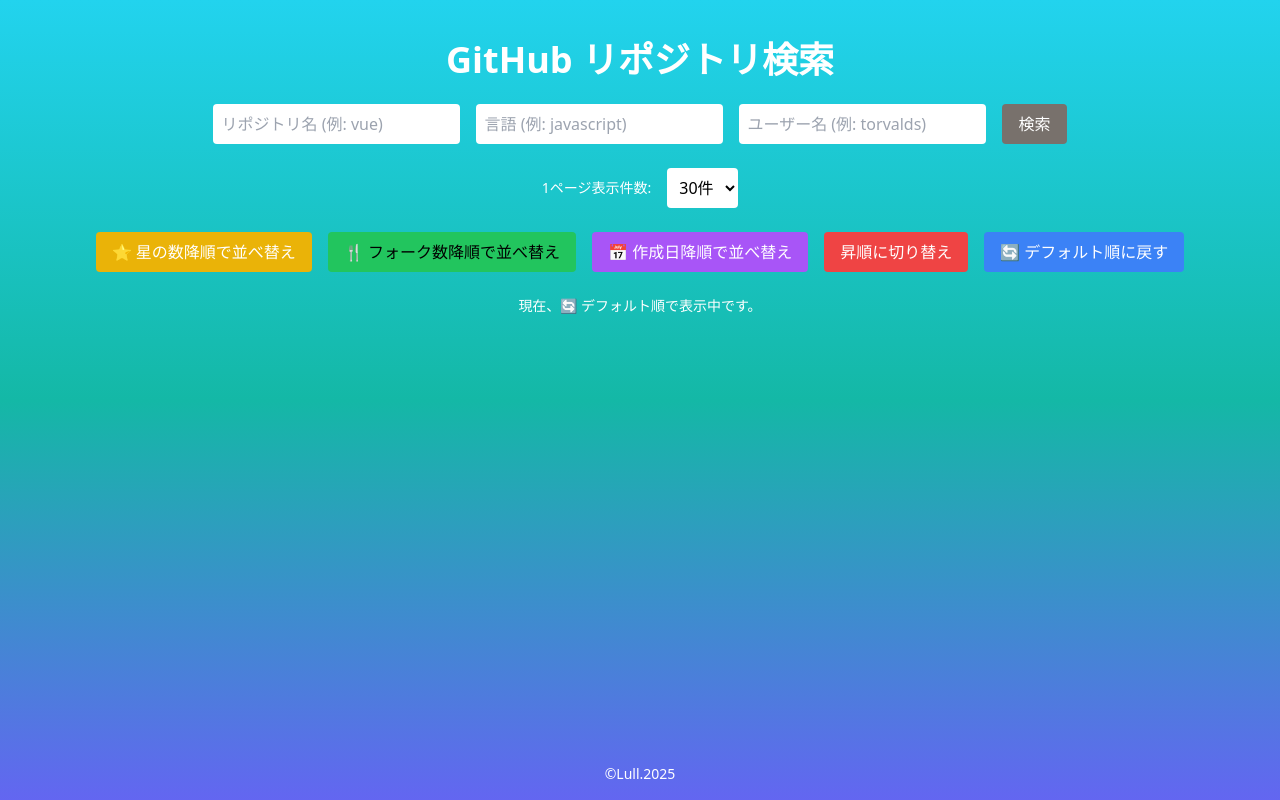
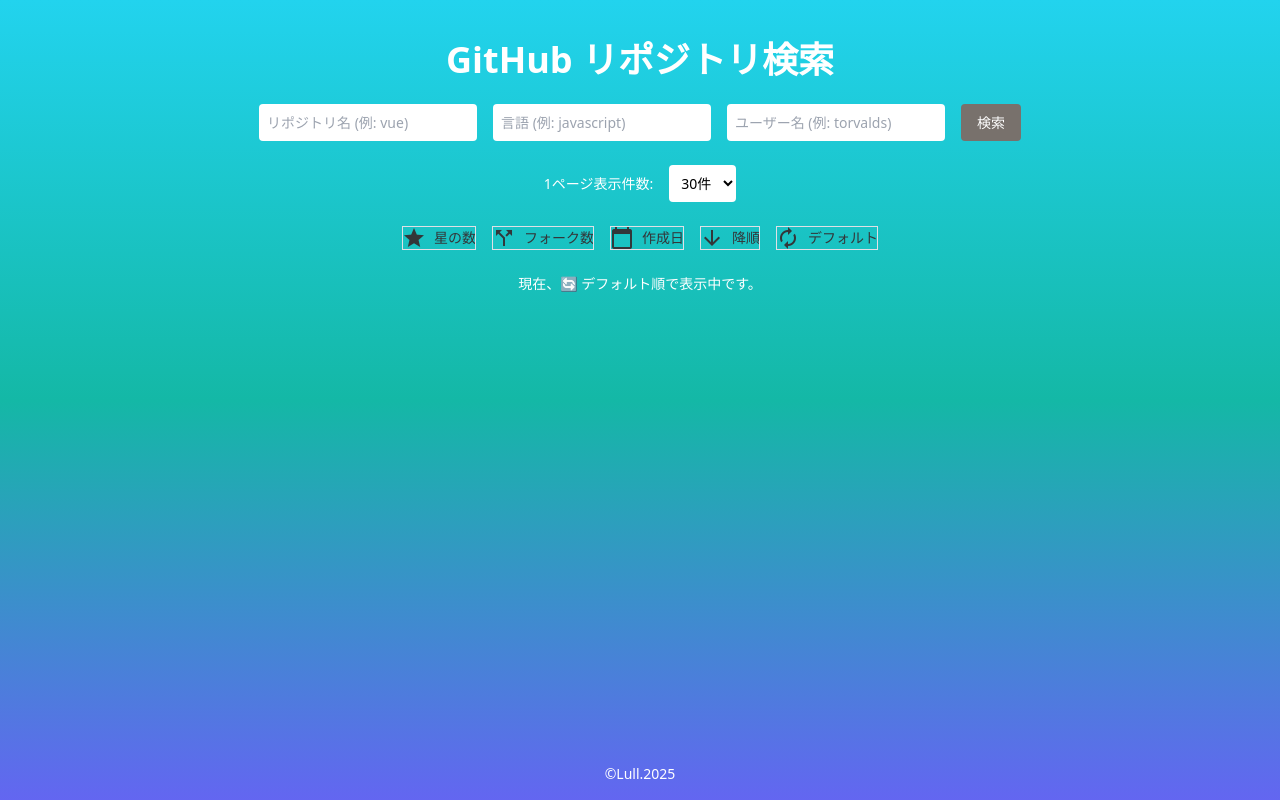
Before and after one commit to nagi0705/github-search-app, a Nuxt app: page / in a window 1280 px wide. Built offline with nearby package versions, Linux system fonts and the light colour scheme.

Commit message:
01231715ソートバー変更

```diff
--- a/nuxt.config.ts
+++ b/nuxt.config.ts
@@ -1,5 +1,16 @@
-// https://nuxt.com/docs/api/configuration/nuxt-config
+// nuxt.config.ts
 export default defineNuxtConfig({
+  modules: ['@nuxtjs/color-mode', '@nuxtjs/color-mode'],
+  app: {
+    head: {
+      link: [
+        {
+          rel: 'stylesheet',
+          href: 'https://fonts.googleapis.com/icon?family=Material+Icons',
+        },
+      ],
+    },
+  },
   compatibilityDate: '2024-11-01',
   devtools: { enabled: true },
   css: ['~/assets/css/tailwind.css', '~/assets/css/custom.css'], // カスタムCSSを追加
@@ -9,4 +20,7 @@
       autoprefixer: {},
     },
   },
+  build: {
+    transpile: ['naive-ui'],
+  },
 })
--- a/package.json
+++ b/package.json
@@ -10,9 +10,11 @@
     "postinstall": "nuxt prepare"
   },
   "dependencies": {
+    "@nuxt/ui": "^2.21.0",
     "axios": "^1.7.9",
     "bootstrap": "^5.3.3",
     "bootstrap-vue": "^2.23.1",
+    "naive-ui": "^2.41.0",
     "nuxt": "^3.15.2",
     "vue": "latest",
     "vue-router": "latest"
--- a/pages/index.vue
+++ b/pages/index.vue
@@ -32,22 +32,58 @@
 
             <!-- 並べ替えボタン -->
             <div class="flex justify-center items-center gap-4 mb-6">
-                <button @click="sortByStars" class="bg-yellow-500 text-white px-4 py-2 rounded hover:bg-yellow-600">
-                    ⭐ 星の数降順で並べ替え
-                </button>
-                <button @click="sortByForks" class="bg-green-500 text-black px-4 py-2 rounded hover:bg-green-600">
-                    🍴 フォーク数降順で並べ替え
-                </button>
-                <button @click="sortByCreatedDate"
-                    class="bg-purple-500 text-white px-4 py-2 rounded hover:bg-purple-600">
-                    📅 作成日降順で並べ替え
-                </button>
-                <button @click="toggleOrder" class="bg-red-500 text-white px-4 py-2 rounded hover:bg-red-600">
-                    {{ isAscending ? '降順' : '昇順' }}に切り替え
-                </button>
-                <button @click="resetToDefault" class="bg-blue-500 text-white px-4 py-2 rounded hover:bg-blue-600">
-                    🔄 デフォルト順に戻す
-                </button>
+                <!-- 星の数でソート -->
+                <NButton
+                    size="sm"
+                    variant="soft"
+                    :class="{ 'text-yellow-600': isSortedByStars }"
+                    @click="sortByStars"
+                >
+                    <span class="material-icons">star</span>
+                    星の数
+                </NButton>
+
+                <!-- フォーク数でソート -->
+                <NButton
+                    size="sm"
+                    variant="soft"
+                    :class="{ 'text-green-600': isSortedByForks }"
+                    @click="sortByForks"
+                >
+                    <span class="material-icons">call_split</span>
+                    フォーク数
+                </NButton>
+
+                <!-- 作成日でソート -->
+                <NButton
+                    size="sm"
+                    variant="soft"
+                    :class="{ 'text-purple-600': isSortedByCreatedDate }"
+                    @click="sortByCreatedDate"
+                >
+                    <span class="material-icons">calendar_today</span>
+                    作成日
+                </NButton>
+
+                <!-- 昇順/降順切り替え -->
+                <NButton
+                    size="sm"
+                    variant="soft"
+                    @click="toggleOrder"
+                >
+                    <span class="material-icons">{{ isAscending ? 'arrow_upward' : 'arrow_downward' }}</span>
+                    {{ isAscending ? '昇順' : '降順' }}
+                </NButton>
+
+                <!-- デフォルト順 -->
+                <NButton
+                    size="sm"
+                    variant="soft"
+                    @click="resetToDefault"
+                >
+                    <span class="material-icons">autorenew</span>
+                    デフォルト
+                </NButton>
             </div>
 
             <!-- 並び替え状態の表示 -->
@@ -105,6 +141,7 @@
 
 <script setup>
 import { ref } from 'vue'
+import { NButton } from 'naive-ui'
 import axios from 'axios'
 
 // 検索フォーム入力
@@ -225,3 +262,11 @@
     searchRepos(page)
 }
 </script>
+
+<style scoped>
+.material-icons {
+  font-size: 1.5rem;
+  vertical-align: middle;
+  margin-right: 0.5rem;
+}
+</style>
```
Also changed, not shown: 1 other file (tests, documents, lock files or other folders).
